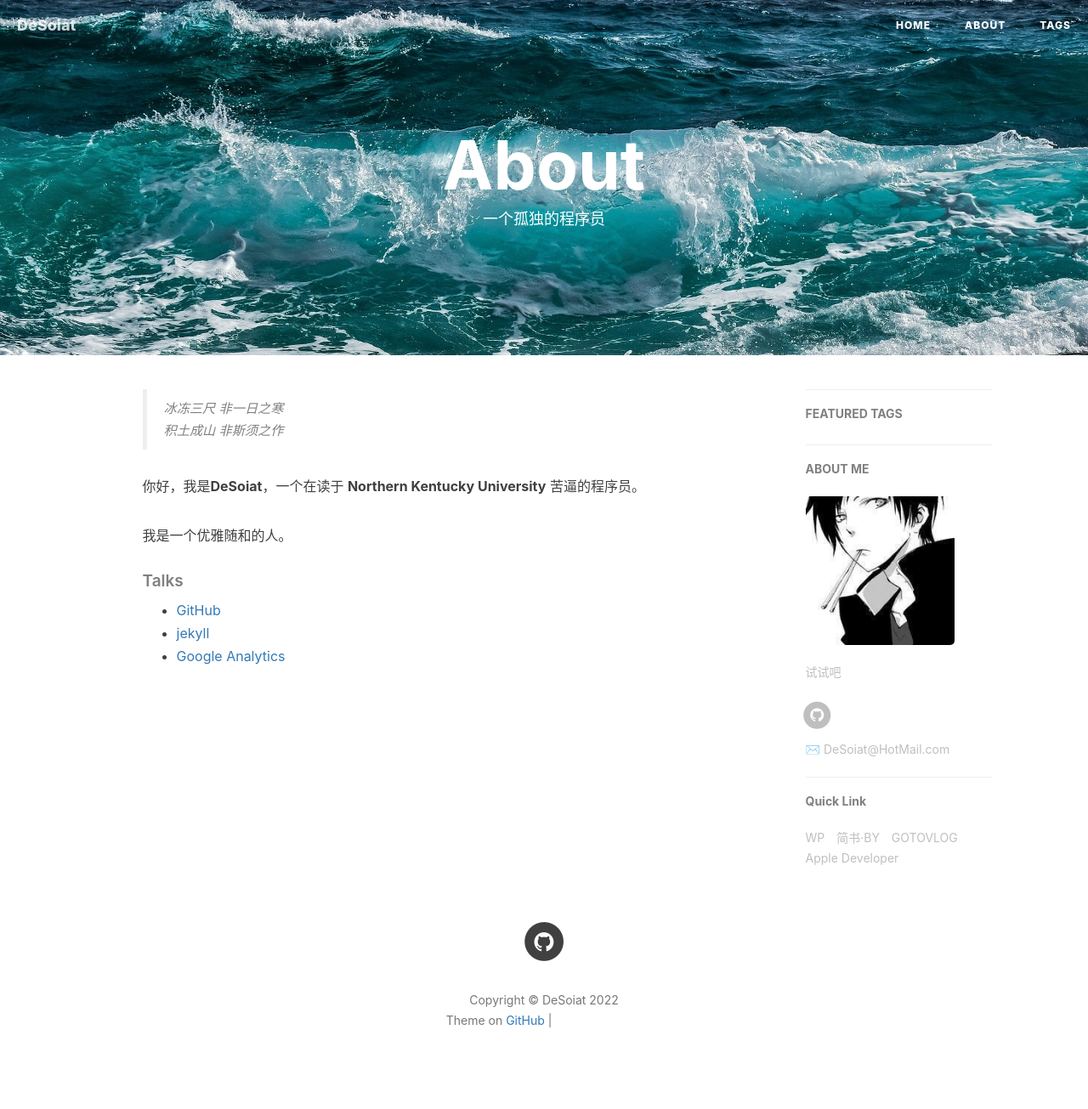
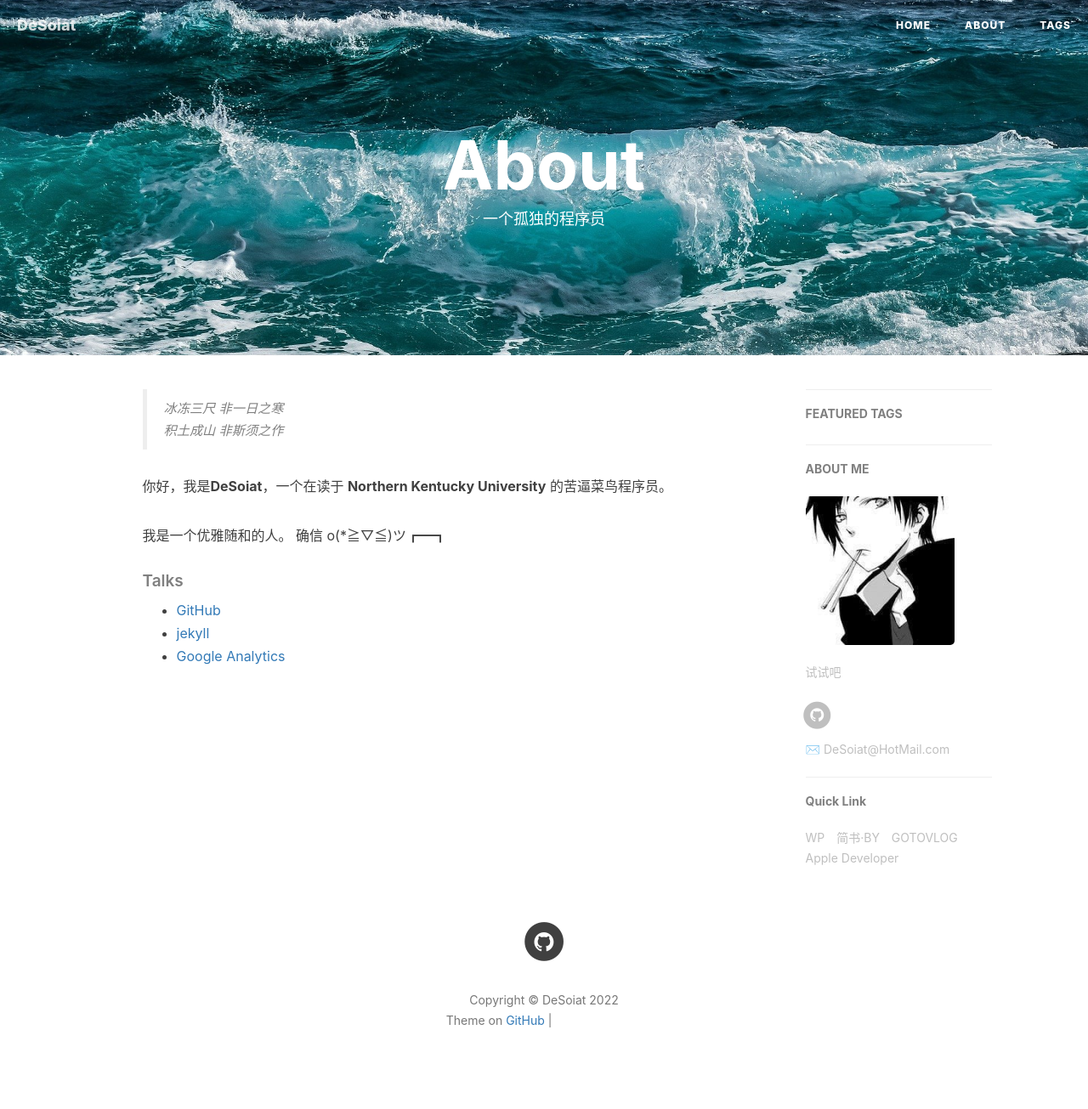
Before and after one commit to DeSoiat/DESOIAT.GITHUB.IO, a Jekyll site: the page built from about.html, in a window 1280 px wide. Shown: the whole page at 85% size. Built offline with Jekyll 4.4.1, drawn with Linux system fonts in a browser that asks for light colours; nearby versions of some CDN libraries; comment, search, counter and statistics services are not loaded; grey boxes are pictures that could not be loaded.

Commit message:
Update about.html

```diff
--- a/about.html
+++ b/about.html
@@ -18,9 +18,9 @@ header-img: "img/22.jpg"
     <blockquote><p>冰冻三尺 非一日之寒<br>
     积土成山 非斯须之作</p></blockquote>
 
-    <p>你好，我是<strong>DeSoiat</strong>，一个在读于 <strong>Northern Kentucky University</strong> 苦逼的程序员。</p>
+    <p>你好，我是<strong>DeSoiat</strong>，一个在读于 <strong>Northern Kentucky University</strong> 的苦逼菜鸟程序员。</p>
 
-    <p>我是一个优雅随和的人。</p>
+    <p>我是一个优雅随和的人。 确信 o(*≧▽≦)ツ┏━┓</p>
 
 
 
```
